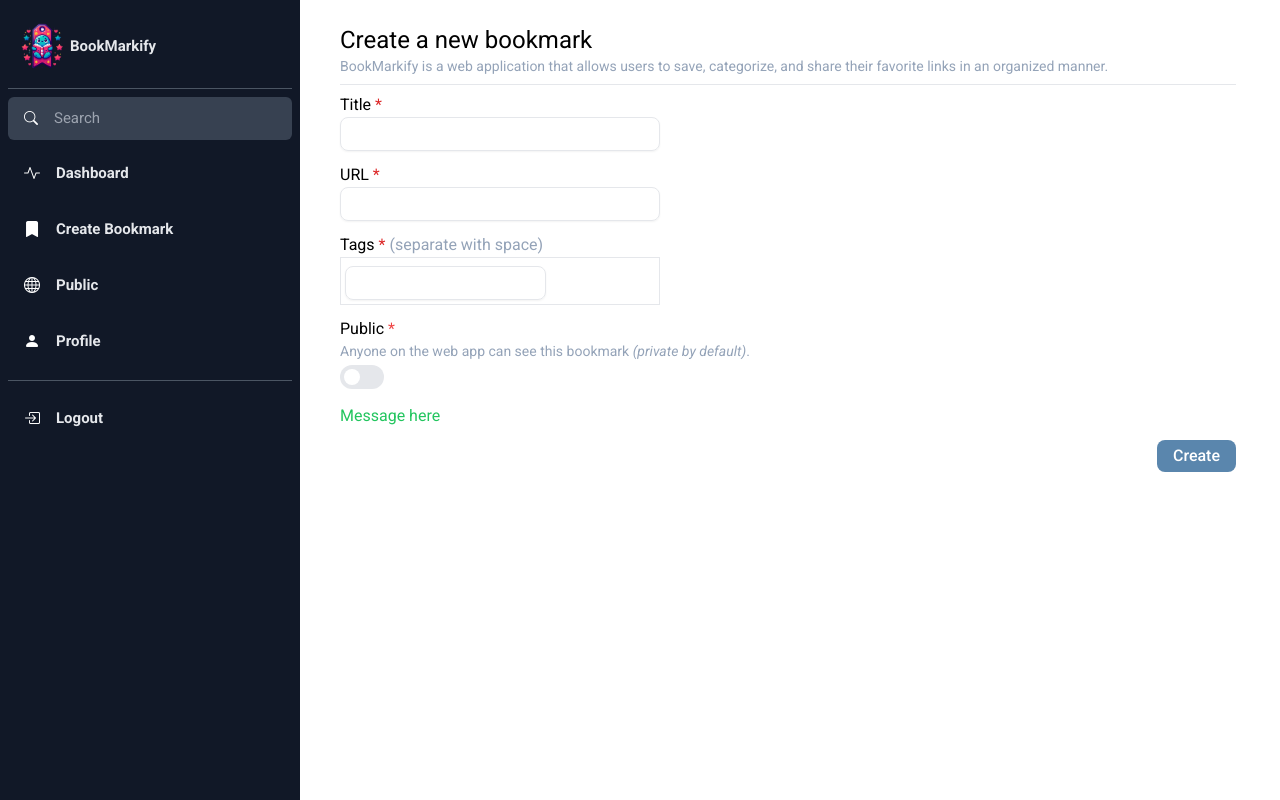
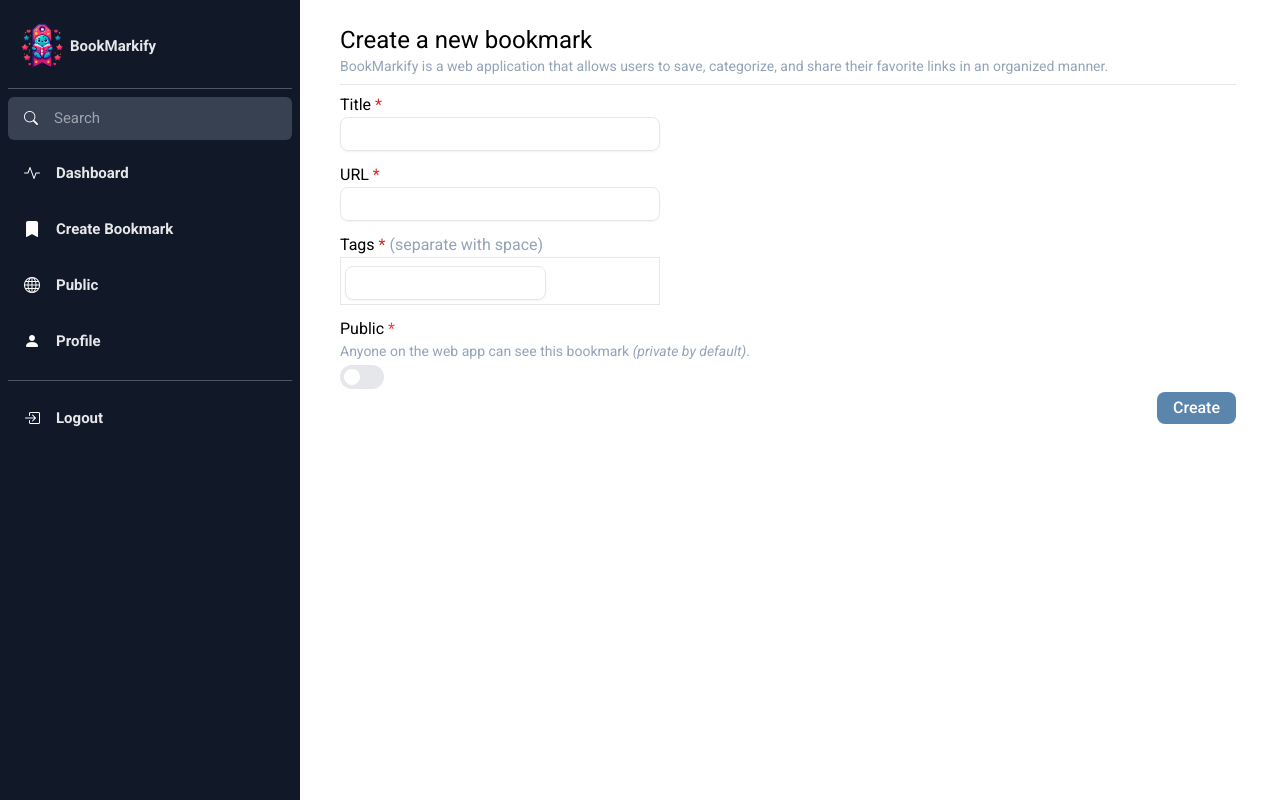
Before and after one commit to KaymMikael/bookmarkify-client, a React (Vite) app: page /new-bookmark in a window 1280 px wide. Built offline with nearby package versions, Linux system fonts and the light colour scheme.

Commit message:
remove sample message

```diff
--- a/src/components/NewBookmarkForm.jsx
+++ b/src/components/NewBookmarkForm.jsx
@@ -7,7 +7,7 @@ const NewBookmarkForm = () => {
   const [enabled, setEnabled] = useState(false);
   const [title, setTitle] = useState("");
   const [url, setUrl] = useState("");
-  const [message, setMessage] = useState("Message here");
+  const [message, setMessage] = useState("");
   const [hasError, setHasError] = useState(false);
 
   const handleAddTag = (e) => {
```
